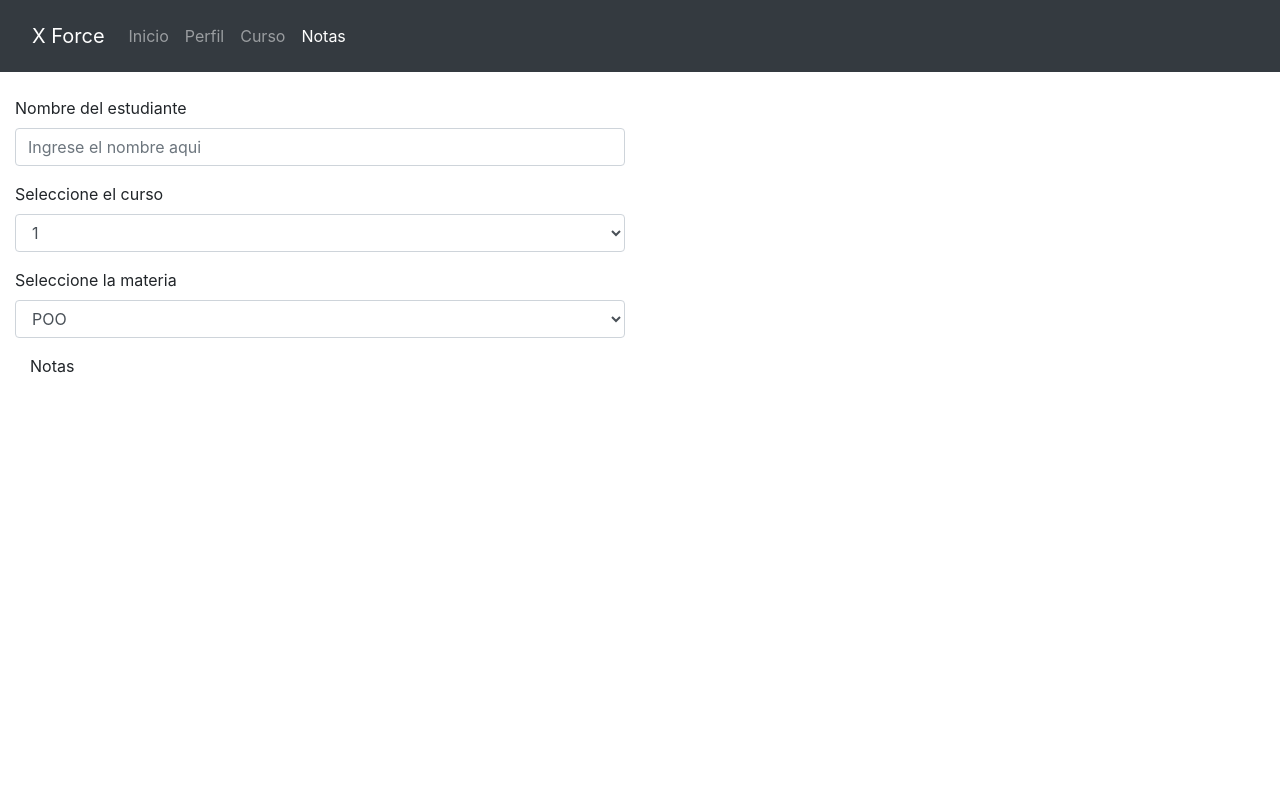
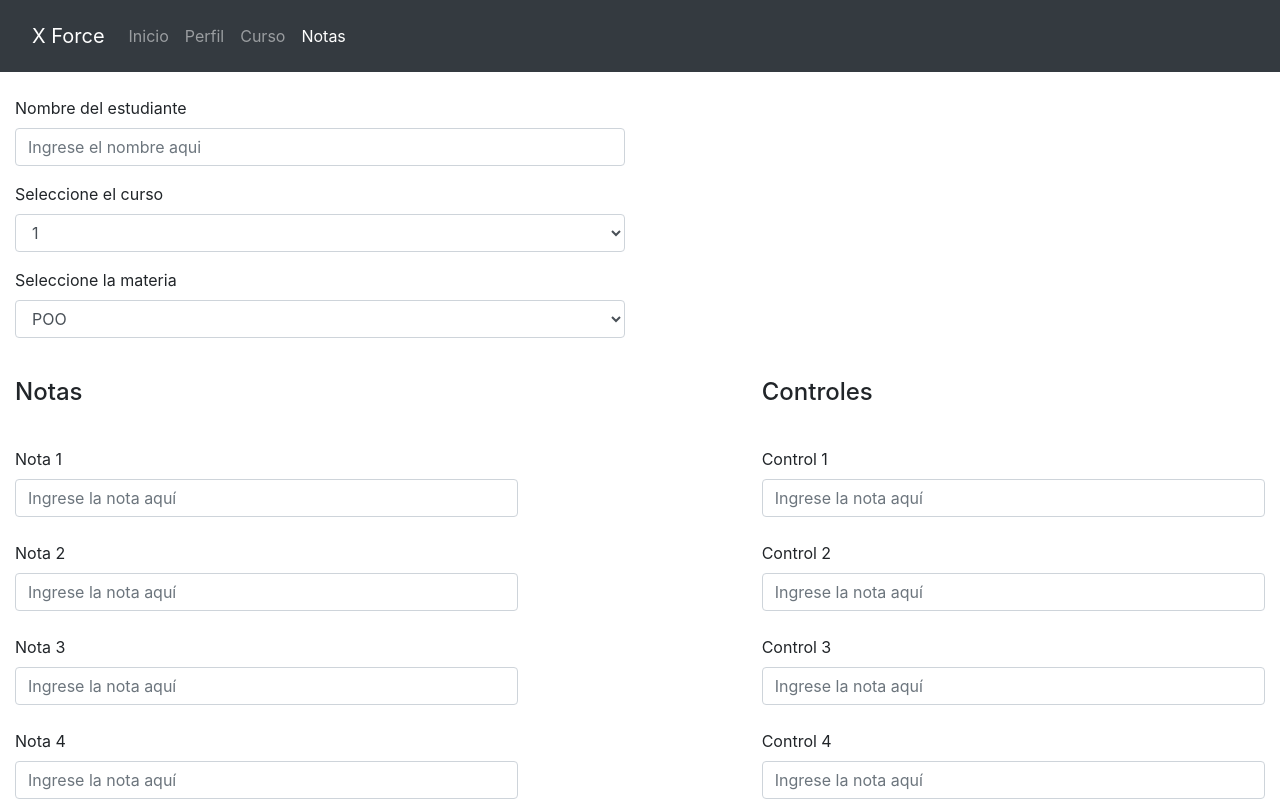
Before and after one commit to oriirivas/front-x-froge-team, an Angular app: page /notas in a window 1280 px wide. Shown: the top 801 px of the page. Built offline with nearby package versions, Linux system fonts and the light colour scheme.

Commit message:
piel notas terminado

```diff
--- a/src/app/componets/notas/notas.component.html
+++ b/src/app/componets/notas/notas.component.html
@@ -42,11 +42,52 @@
       </select>
     </div>
   </form>
-  <div class="col-md-4">
-    <div class="chupame el ojo">
-      <label for="notasDefinitivas">Notas</label>
-      <br>
-      <label for=""></label>
-    </div>
+</div>
+<!-- <div class="col-md-12"> -->
+  <div class="col-md-5" style="float: left;">
+    <br>
+    <label for="notasDefinitivas"><h4>Notas</h4></label>
+    <br>
+    <br>
+    <label for="notaUnoLabel">Nota 1</label>
+    <input type="notaUno" class="form-control" id="exampleFormControlInput1" placeholder="Ingrese la nota aquí">
+    <br>
+    <label for="notaDosLabel">Nota 2</label>
+    <input type="notaDos" class="form-control" id="exampleFormControlInput1" placeholder="Ingrese la nota aquí">
+    <br>
+    <label for="notaTresLabel">Nota 3</label>
+    <input type="notaTres" class="form-control" id="exampleFormControlInput1" placeholder="Ingrese la nota aquí">
+    <br>
+    <label for="notaCuatroLabel">Nota 4</label>
+    <input type="notaCuatro" class="form-control" id="exampleFormControlInput1" placeholder="Ingrese la nota aquí">
+    <br>
+    <br>
+    <br>
+    <label for="promedioMateria"><h4>Promedio notas</h4></label>
+    <input type="notaUno" class="form-control" id="exampleFormControlInput1" placeholder="Ingrese la nota aquí">
+    <br>
   </div>
-</div>
+  <div class="col-md-5" style="float: right;">
+    <br>
+    <label for="notasDefinitivas"><h4>Controles</h4></label>
+    <br>
+    <br>
+    <label for="controlUnoLabel">Control 1</label>
+    <input type="controlUno" class="form-control" id="exampleFormControlInput1" placeholder="Ingrese la nota aquí">
+    <br>
+    <label for="controlDosLabel">Control 2</label>
+    <input type="controlDos" class="form-control" id="exampleFormControlInput1" placeholder="Ingrese la nota aquí">
+    <br>
+    <label for="controlTresLabel">Control 3</label>
+    <input type="controlTres" class="form-control" id="exampleFormControlInput1" placeholder="Ingrese la nota aquí">
+    <br>
+    <label for="controlCuatroLabel">Control 4</label>
+    <input type="controlCuatro" class="form-control" id="exampleFormControlInput1" placeholder="Ingrese la nota aquí">
+    <br>
+    <br>
+    <br>
+    <label for="promedioMateria"><h4>Promedio controles</h4></label>
+    <input type="notaUno" class="form-control" id="exampleFormControlInput1" placeholder="Ingrese la nota aquí">
+    <br>
+  </div>
+<!--</div>-->
```
